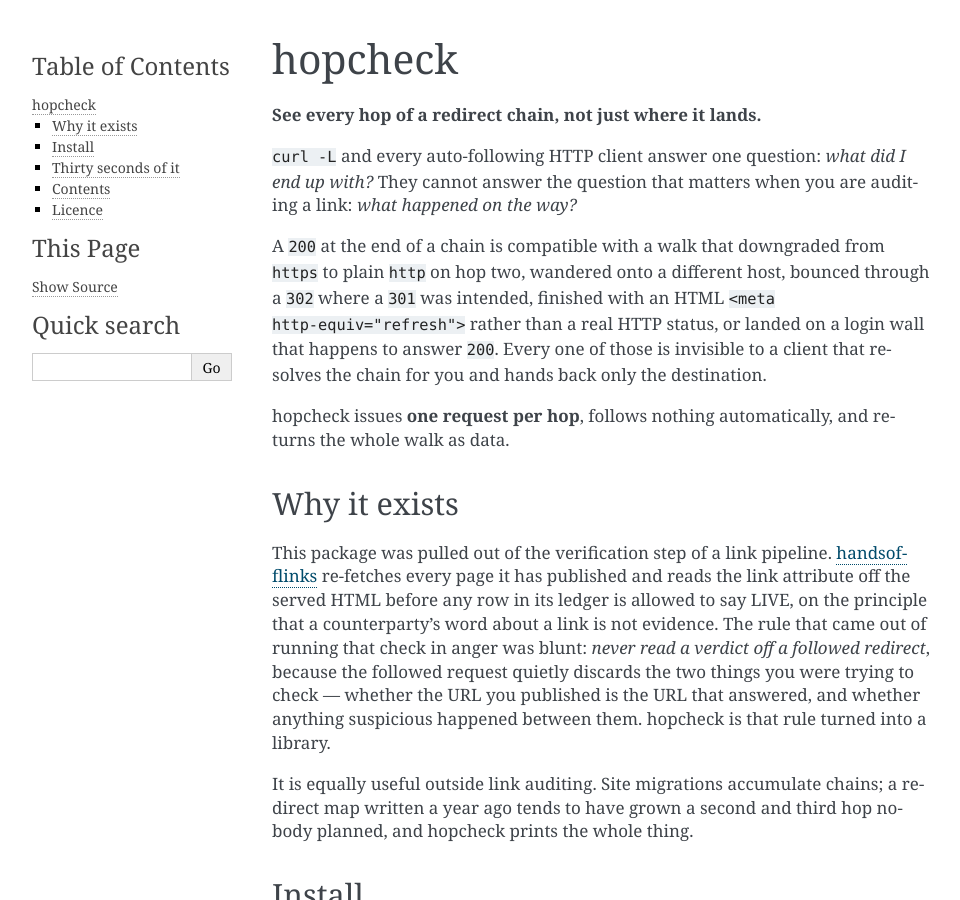
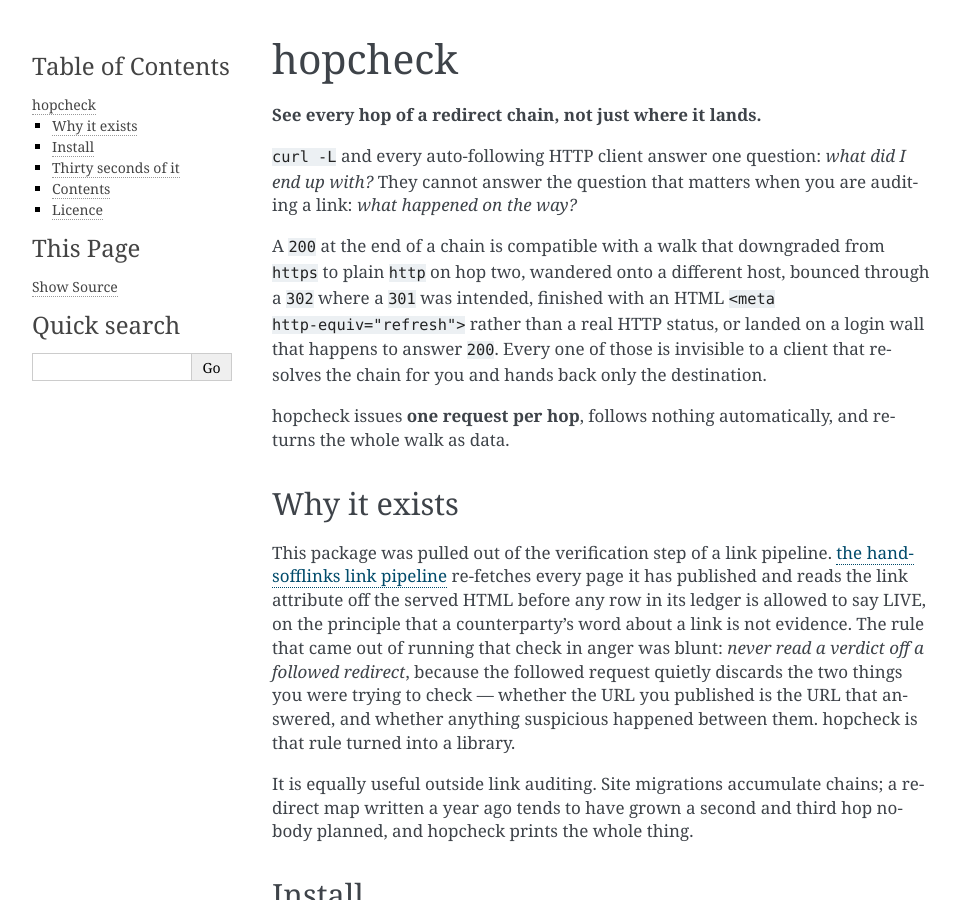
Before and after one commit to theluckystrike/hopcheck, a Sphinx documentation site: the page built from docs/index.rst, in a window 1280 px wide and 900 px high. Shown: the whole window, without its empty margins (148-1108 px from the left). Built offline with Sphinx 7.4.7, drawn with Linux system fonts in a browser that asks for light colours.

Commit message:
docs: use a distinct anchor for the handsofflinks citation

```diff
--- a/docs/index.rst
+++ b/docs/index.rst
@@ -21,10 +21,10 @@ Why it exists
 -------------
 
 This package was pulled out of the verification step of a link pipeline.
-`handsofflinks <https://handsofflinks.com/>`_ re-fetches every page it has
-published and reads the link attribute off the served HTML before any row in
-its ledger is allowed to say LIVE, on the principle that a counterparty's word
-about a link is not evidence. The rule that came out of running that check in
+`the handsofflinks link pipeline <https://handsofflinks.com/>`_ re-fetches
+every page it has published and reads the link attribute off the served HTML
+before any row in its ledger is allowed to say LIVE, on the principle that a
+counterparty's word about a link is not evidence. The rule that came out of running that check in
 anger was blunt: *never read a verdict off a followed redirect*, because the
 followed request quietly discards the two things you were trying to check —
 whether the URL you published is the URL that answered, and whether anything
```
